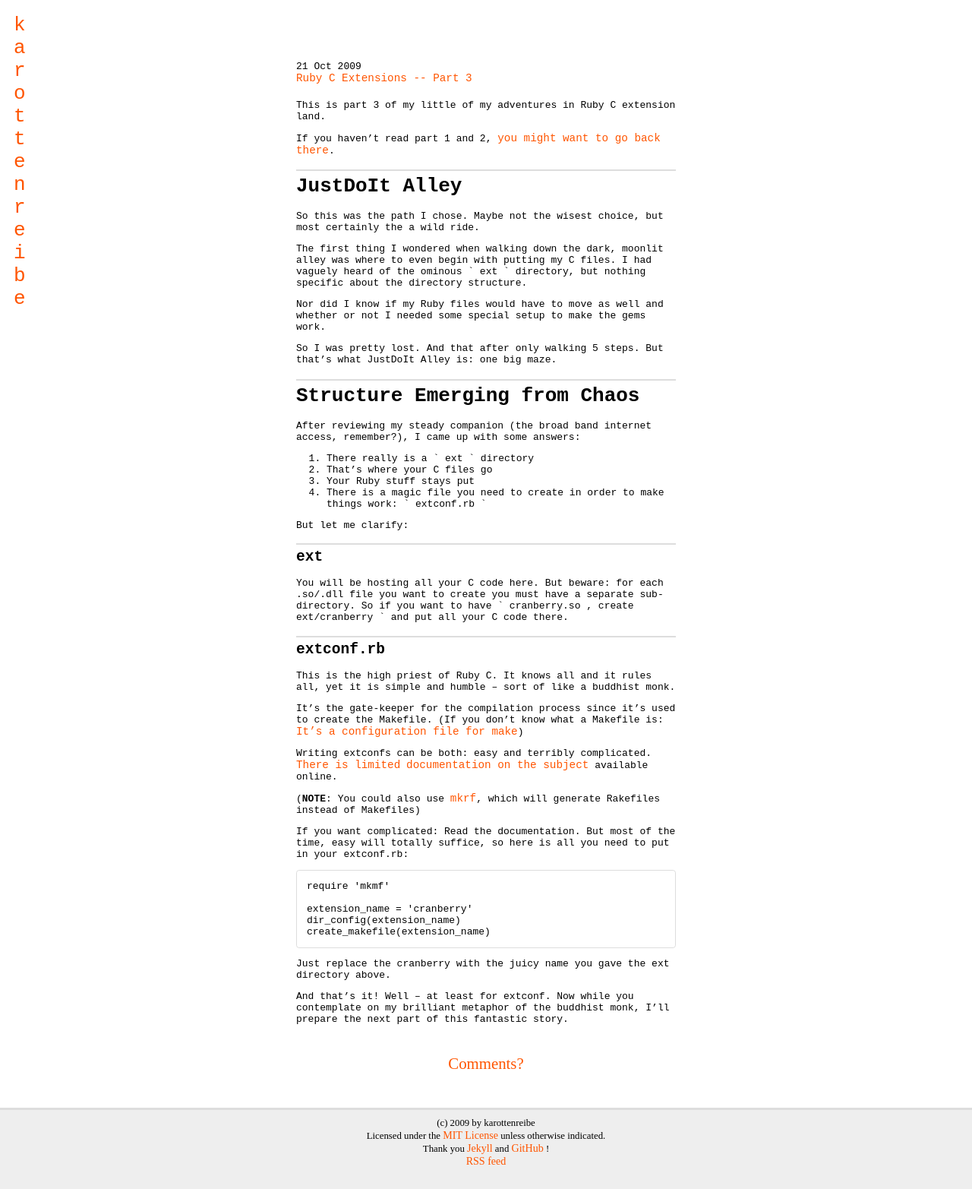
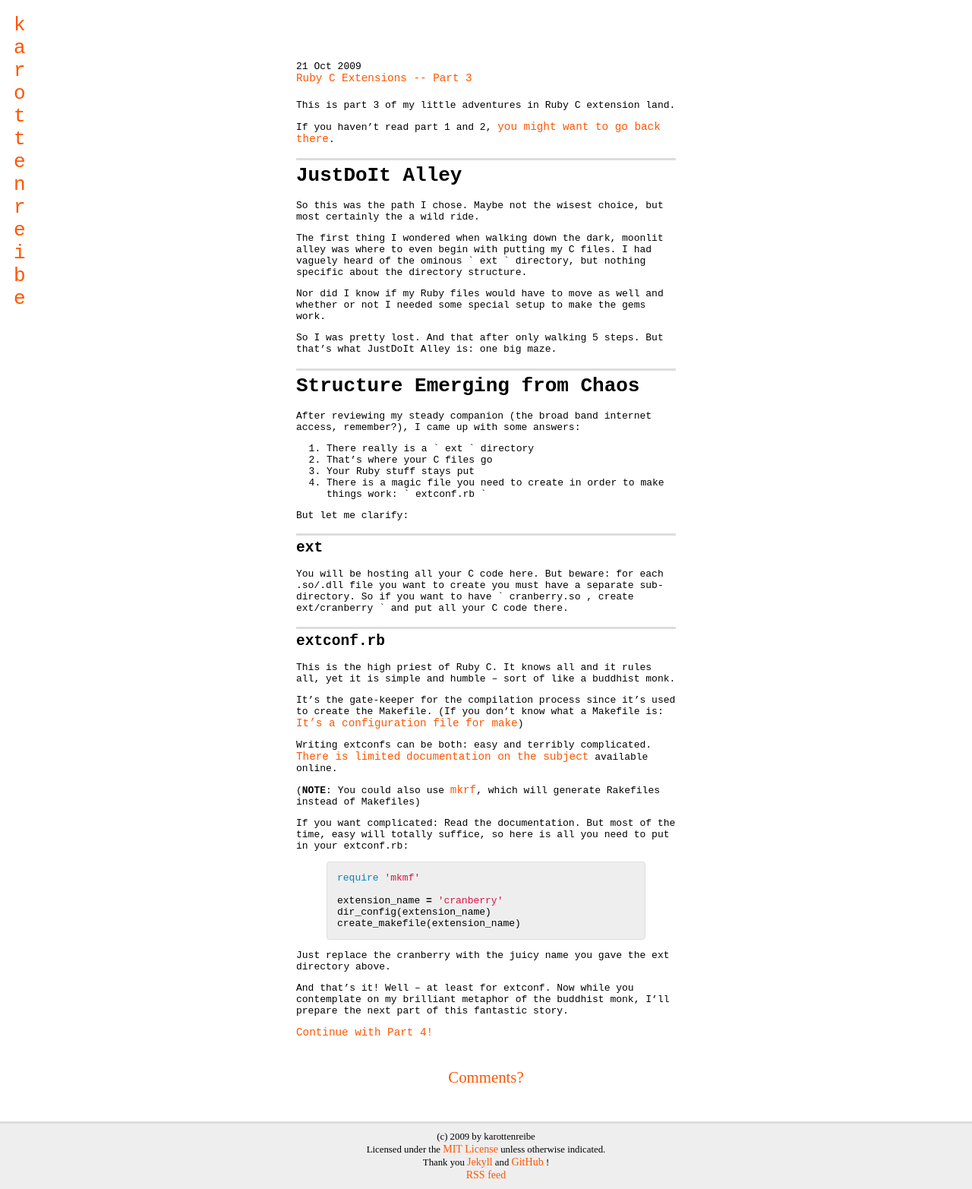
Before and after one commit to karottenreibe/karottenreibe.github.com, a Jekyll site: the page built from _posts/2009-10-21-ruby-c-extension-3.markdown, in a window 1280 px wide. Shown: the whole page at 76% size. Built offline with Jekyll 4.4.1, drawn with Linux system fonts in a browser that asks for light colours; Markdown is read by kramdown in place of the engine named in the settings.

Commit message:
added part 4 of the c extension saga fixed some textual quirks in the older parts thicker borders for headers

```diff
--- a/_posts/2009-10-19-ruby-c-extension-2.markdown
+++ b/_posts/2009-10-19-ruby-c-extension-2.markdown
@@ -7,7 +7,7 @@ summary:
 title: Ruby C Extensions -- Part 2
 ---
 
-This is part 2 of my little tale of my adventures
+This is part 2 of the tale of my adventures
 in Ruby C extension land.
 
 If you haven't read part 1,
--- a/_posts/2009-10-21-ruby-c-extension-3.markdown
+++ b/_posts/2009-10-21-ruby-c-extension-3.markdown
@@ -6,7 +6,7 @@ summary:
 title: Ruby C Extensions -- Part 3
 ---
 
-This is part 3 of my little  of my adventures
+This is part 3 of my little adventures
 in Ruby C extension land.
 
 If you haven't read part 1 and 2,
@@ -81,11 +81,13 @@ If you want complicated: Read the documentation.
 But most of the time, easy will totally suffice,
 so here is all you need to put in your extconf.rb:
 
-    require 'mkmf'
+{% highlight ruby %}
+require 'mkmf'
 
-    extension_name = 'cranberry'
-    dir_config(extension_name)
-    create_makefile(extension_name)
+extension_name = 'cranberry'
+dir_config(extension_name)
+create_makefile(extension_name)
+{% endhighlight %}
 
 Just replace the cranberry with the juicy name
 you gave the ext directory above.
@@ -96,7 +98,11 @@ metaphor of the buddhist monk, I'll prepare
 the next part of this fantastic story.
 
 
+[Continue with Part 4!][part4]
+
+
 [part1]:        ../../18/ruby-c-extension  "Part 1 of this series"
+[part4]:        ../../22/ruby-c-extension-4     "Part 4 of this series"
 [makefile]:     http://en.wikipedia.org/wiki/Makefile#Makefile_structure    "An explanation of what make is"
 [extconf]:      http://www.linuxtopia.org/online_books/programming_books/ruby_tutorial/Extending_Ruby_Creating_a_Makefile_with_extconf.rb.html  "Small extconf tutorial"
 [mkmf]:         http://www.ruby-doc.org/stdlib/libdoc/mkmf/rdoc/index.html  "RDoc for extconf"
--- a/static/stylesheet.css
+++ b/static/stylesheet.css
@@ -28,7 +28,7 @@ hr {
   border: none; }
 
 h1, h2, h3, h4, h5, h6 {
-  border-top: 2px solid #dddddd;
+  border-top: 3px solid #dddddd;
   padding-top: 5px; }
 
 h1:first-child {
```
Also changed, not shown: _posts/2009-10-22-ruby-c-extension-4.markdown (added, +95 -0 lines).
